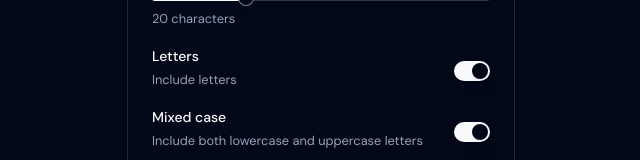
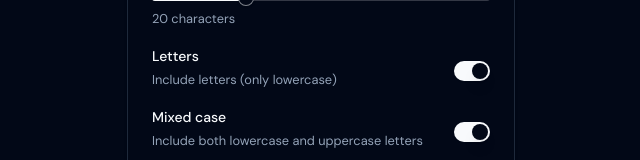
Before and after one commit to devaryakjha/CipherForge, a Next.js app: page / in a window 1280 px wide. Shown: the part 363-523 px from the top of the page, without its empty margins (319-959 px from the left). Built offline with nearby package versions, Linux system fonts and the light colour scheme.

Commit message:
Update password generator form description for lowercase letters

```diff
--- a/src/app/features/generator/index.tsx
+++ b/src/app/features/generator/index.tsx
@@ -175,7 +175,9 @@ const PasswordGenerator = () => {
                     <FormItem className="flex flex-row items-center justify-between">
                       <div className="space-y-0.5">
                         <FormLabel>Letters</FormLabel>
-                        <FormDescription>Include letters</FormDescription>
+                        <FormDescription>
+                          Include letters (only lowercase)
+                        </FormDescription>
                       </div>
                       <FormControl>
                         <Switch
```
